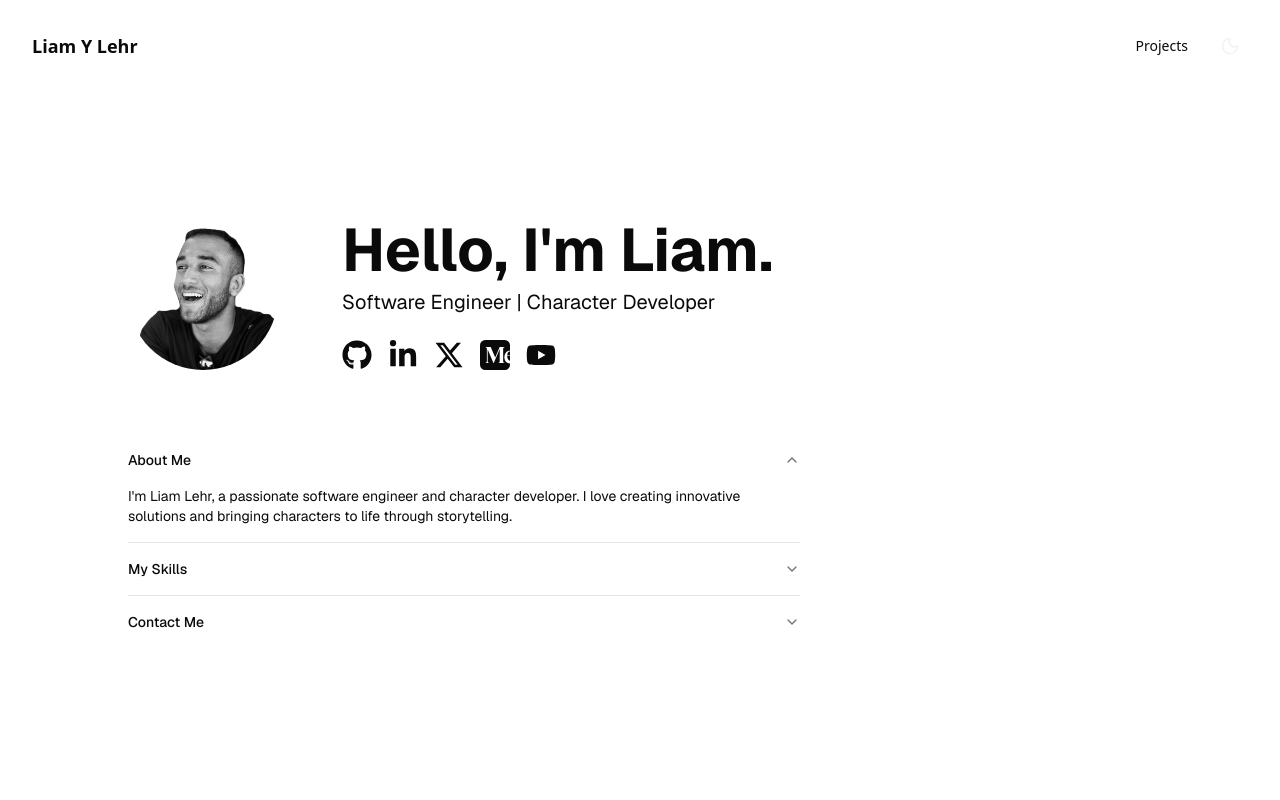
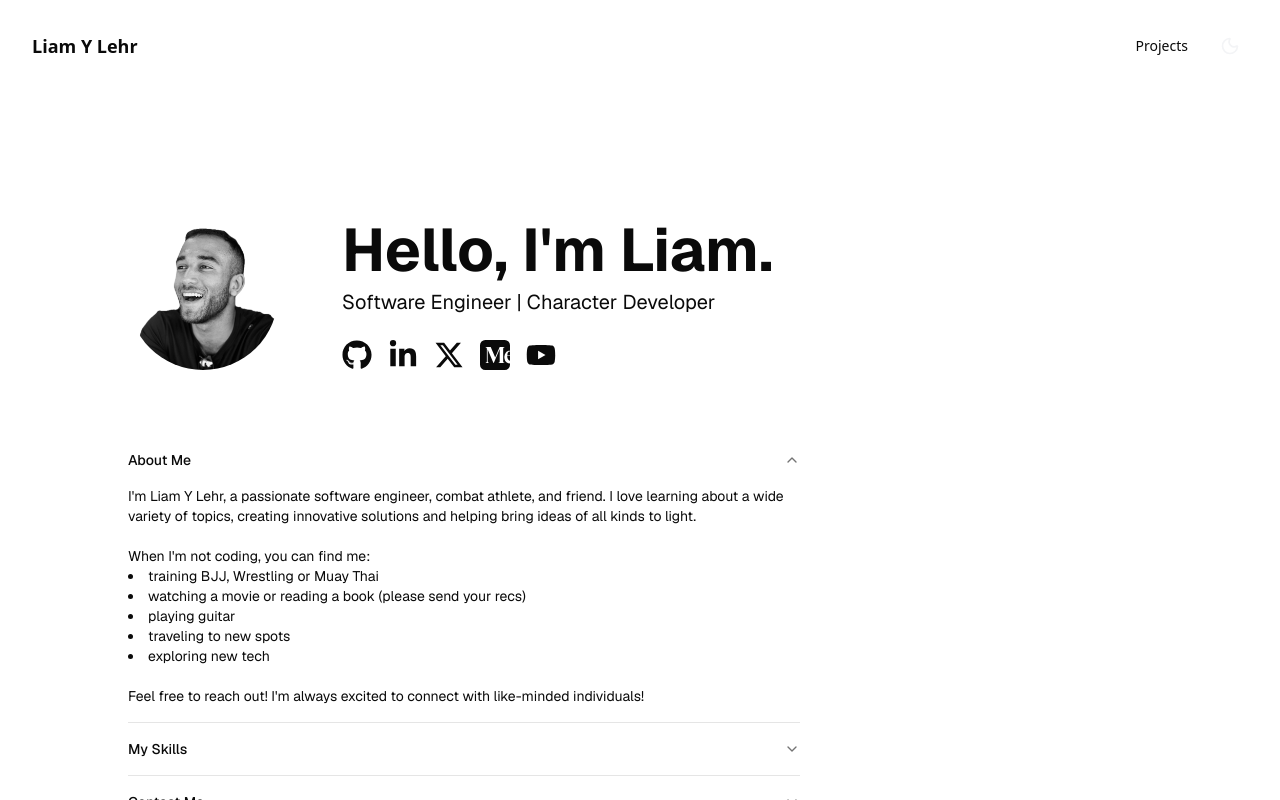
Before and after one commit to liamlylehr/liam-dot-com, a Next.js app: page / in a window 1280 px wide. Both pictures are taken after a click on the button "About Me". Shown: the top 800 px of the page. Built offline with nearby package versions, Linux system fonts and the light colour scheme.

Commit message:
updates to language

```diff
--- a/components/home/AboutPreview.tsx
+++ b/components/home/AboutPreview.tsx
@@ -23,9 +23,26 @@ export default function AboutPreview() {
           <AccordionTrigger>About Me</AccordionTrigger>
           <AccordionContent>
             <p>
-              I'm Liam Lehr, a passionate software engineer and character
-              developer. I love creating innovative solutions and bringing
-              characters to life through storytelling.
+              I'm Liam Y Lehr, a passionate software engineer, combat athlete,
+              and friend. I love learning about a wide variety of topics,
+              creating innovative solutions and helping bring ideas of all kinds
+              to light. <br />
+              <br />
+              When I'm not coding, you can find me:
+            </p>
+            <ul className="list-disc list-inside">
+              <li>training BJJ, Wrestling or Muay Thai</li>
+              <li>
+                watching a movie or reading a book (please send your recs)
+              </li>
+              <li>playing guitar</li>
+              <li>traveling to new spots</li>
+              <li>exploring new tech</li>
+            </ul>
+            <br />
+            <p>
+              Feel free to reach out! I'm always excited to connect with
+              like-minded individuals!
             </p>
           </AccordionContent>
         </AccordionItem>
```
